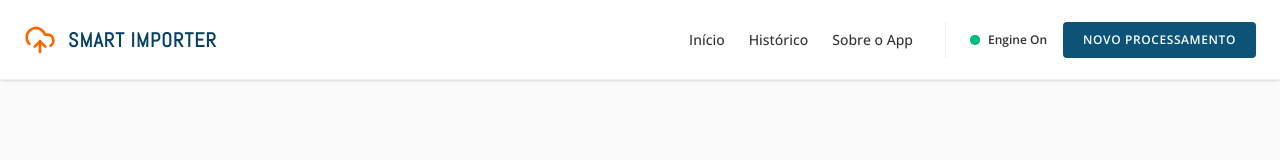
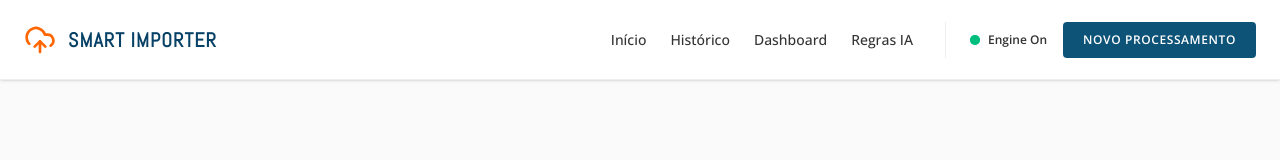
Before and after one commit to jorgesoares2997/neovero-smart-importer, a Next.js app in the folder nsi-frontend/: page /login in a window 1280 px wide. Shown: the top 160 px of the page. Built offline with nearby package versions, Linux system fonts and the light colour scheme; no server answers.

Commit message:
feat(frontend): add navigation links for dashboard and rules

```diff
--- a/nsi-frontend/src/components/layout/Navbar.tsx
+++ b/nsi-frontend/src/components/layout/Navbar.tsx
@@ -18,7 +18,8 @@ export function Navbar() {
           <nav className="flex items-center gap-3 sm:gap-6 text-sm font-medium text-neovero-neutral-800">
             <Link href="/" className="hover:text-neovero-blue transition-colors">Início</Link>
             <Link href="/history" className="hover:text-neovero-blue transition-colors">Histórico</Link>
-            <Link href="/about" className="hover:text-neovero-blue transition-colors">Sobre o App</Link>
+            <Link href="/dashboard" className="hover:text-neovero-blue transition-colors">Dashboard</Link>
+            <Link href="/rules" className="hover:text-neovero-blue transition-colors">Regras IA</Link>
           </nav>
 
           <div className="hidden sm:flex items-center gap-4 border-l border-neovero-neutral-200 pl-6">
```
